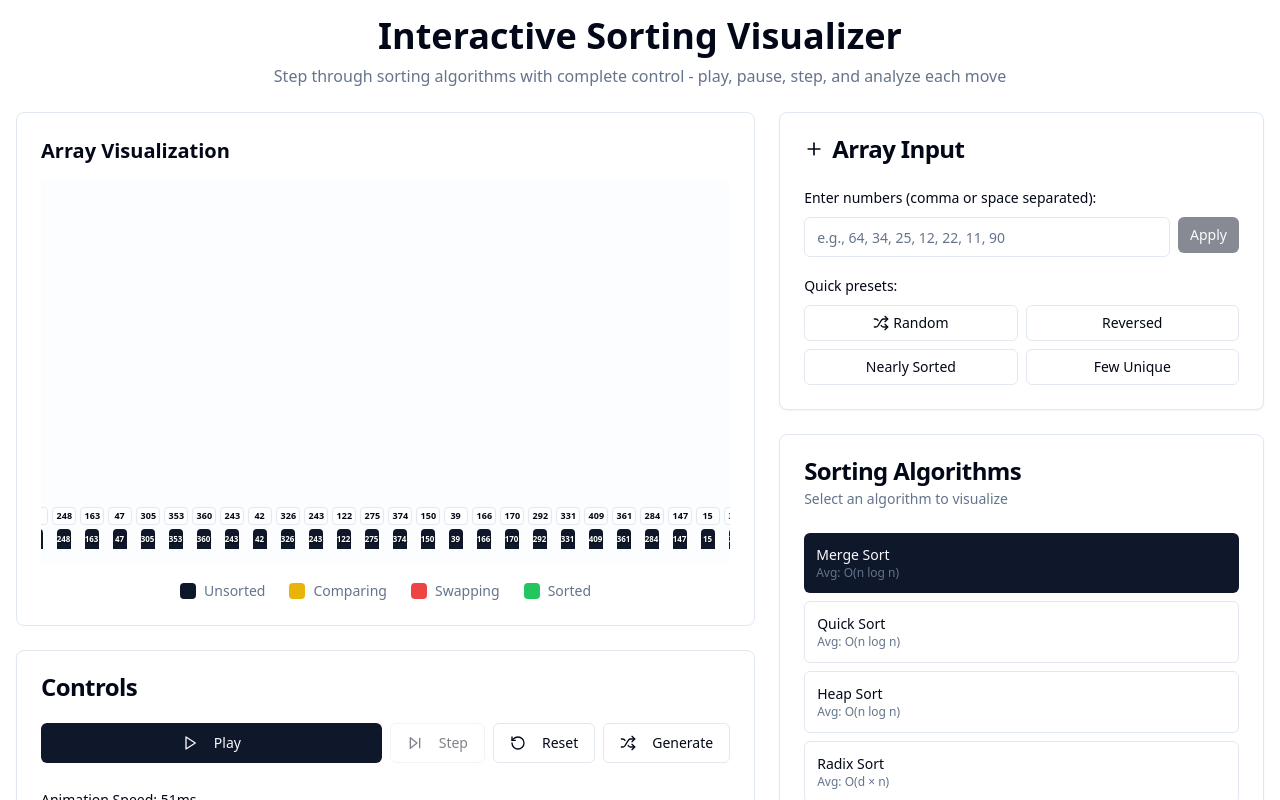
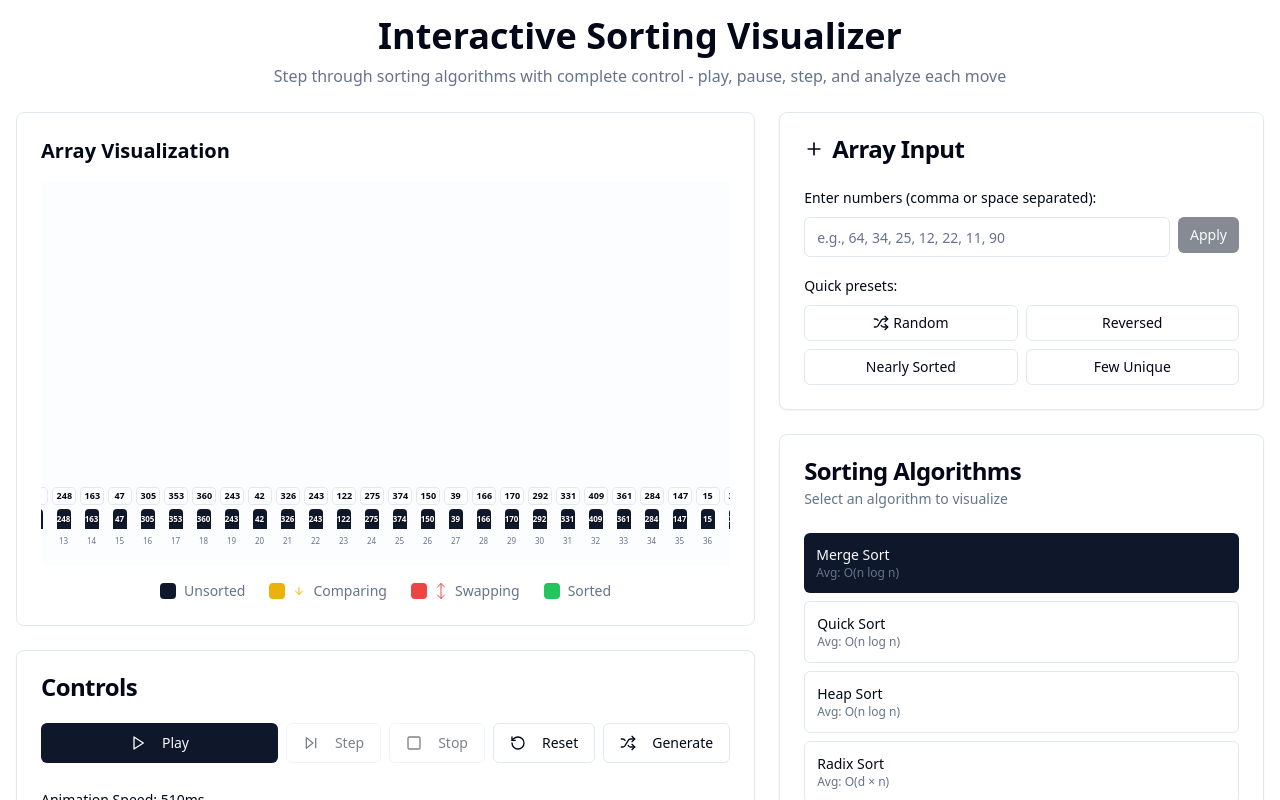
Before and after one commit to SaiSathwikAnchuri/Sorting-Visualizer, a React (Vite) app: page / in a window 1280 px wide. Both pictures are taken after a click on the button "Generate". Shown: the top 800 px of the page. Built offline with nearby package versions, Linux system fonts and the light colour scheme.

Commit message:
Enhance animation and visualization
Reduce animation speed, add stop button, and use arrow marks for better visualization.

```diff
--- a/src/components/ArrayVisualizer.tsx
+++ b/src/components/ArrayVisualizer.tsx
@@ -1,5 +1,6 @@
 
 import React from 'react';
+import { ArrowUp, ArrowDown } from 'lucide-react';
 
 interface ArrayVisualizerProps {
   array: number[];
@@ -47,6 +48,9 @@ export const ArrayVisualizer: React.FC<ArrayVisualizerProps> = ({
   const getBarHeight = (value: number) => Math.max((value / maxValue) * 100, 5);
   const getBarWidth = () => Math.max(Math.min(800 / array.length - 2, 60), 8);
 
+  const isComparing = (index: number) => comparing && comparing.includes(index);
+  const isSwapping = (index: number) => swapping && swapping.includes(index);
+
   return (
     <div className="bg-card rounded-lg p-6 border">
       <h2 className="text-xl font-semibold mb-4 text-foreground">Array Visualization</h2>
@@ -59,9 +63,28 @@ export const ArrayVisualizer: React.FC<ArrayVisualizerProps> = ({
 
           return (
             <div key={index} className="relative flex flex-col items-center min-w-0 shrink-0" role="listitem">
+              {/* Arrow indicators for comparing/swapping */}
+              {(isComparing(index) || isSwapping(index)) && (
+                <div className="mb-2 flex flex-col items-center">
+                  {isSwapping(index) ? (
+                    <div className="flex flex-col items-center text-red-500 animate-bounce">
+                      <ArrowUp className="w-4 h-4" />
+                      <ArrowDown className="w-4 h-4 -mt-2" />
+                    </div>
+                  ) : (
+                    <ArrowDown className="w-4 h-4 text-yellow-500 animate-pulse" />
+                  )}
+                </div>
+              )}
+
               {/* Value label on top */}
               <div
-                className="text-xs font-bold text-foreground mb-1 text-center bg-background/80 px-1 rounded border"
+                className={`text-xs font-bold text-foreground mb-1 text-center px-1 rounded border transition-all duration-150 ${
+                  isComparing(index) ? 'bg-yellow-100 border-yellow-400' :
+                  isSwapping(index) ? 'bg-red-100 border-red-400' :
+                  sorted.includes(index) ? 'bg-green-100 border-green-400' :
+                  'bg-background/80'
+                }`}
                 style={{
                   width: `${Math.max(barWidth, 24)}px`,
                   fontSize: barWidth < 20 ? '9px' : barWidth < 30 ? '10px' : '12px'
@@ -73,7 +96,9 @@ export const ArrayVisualizer: React.FC<ArrayVisualizerProps> = ({
 
               {/* Bar */}
               <div
-                className={`transition-all duration-150 rounded-t ${barColor} flex items-end justify-center relative`}
+                className={`transition-all duration-150 rounded-t ${barColor} flex items-end justify-center relative ${
+                  isSwapping(index) ? 'animate-pulse' : ''
+                }`}
                 style={{
                   height: `${barHeight}%`,
                   width: `${barWidth}px`,
@@ -93,6 +118,14 @@ export const ArrayVisualizer: React.FC<ArrayVisualizerProps> = ({
                   {value}
                 </div>
               </div>
+
+              {/* Index label at bottom */}
+              <div
+                className="text-xs text-muted-foreground mt-1"
+                style={{ fontSize: barWidth < 20 ? '8px' : '10px' }}
+              >
+                {index}
+              </div>
             </div>
           );
         })}
@@ -105,10 +138,15 @@ export const ArrayVisualizer: React.FC<ArrayVisualizerProps> = ({
         </div>
         <div className="flex items-center gap-2">
           <div className={`w-4 h-4 ${barColors.comparing} rounded`}></div>
+          <ArrowDown className="w-3 h-3 text-yellow-500" />
           <span className="text-muted-foreground">Comparing</span>
         </div>
         <div className="flex items-center gap-2">
           <div className={`w-4 h-4 ${barColors.swapping} rounded`}></div>
+          <div className="flex flex-col">
+            <ArrowUp className="w-3 h-3 text-red-500" />
+            <ArrowDown className="w-3 h-3 text-red-500 -mt-1" />
+          </div>
           <span className="text-muted-foreground">Swapping</span>
         </div>
         <div className="flex items-center gap-2">
--- a/src/components/ControlPanel.tsx
+++ b/src/components/ControlPanel.tsx
@@ -4,7 +4,7 @@ import { Button } from '@/components/ui/button';
 import { Card, CardContent, CardHeader, CardTitle } from '@/components/ui/card';
 import { Slider } from '@/components/ui/slider';
 import { Label } from '@/components/ui/label';
-import { Play, Pause, SkipForward, RotateCcw, Shuffle } from 'lucide-react';
+import { Play, Pause, SkipForward, RotateCcw, Shuffle, Square } from 'lucide-react';
 
 interface ControlPanelProps {
   isPlaying: boolean;
@@ -18,6 +18,7 @@ interface ControlPanelProps {
   onPause: () => void;
   onStep: () => void;
   onReset: () => void;
+  onStop: () => void;
   onSpeedChange: (speed: number) => void;
   onArraySizeChange: (size: number) => void;
   onGenerateArray: () => void;
@@ -35,6 +36,7 @@ export const ControlPanel: React.FC<ControlPanelProps> = ({
   onPause,
   onStep,
   onReset,
+  onStop,
   onSpeedChange,
   onArraySizeChange,
   onGenerateArray
@@ -84,6 +86,15 @@ export const ControlPanel: React.FC<ControlPanelProps> = ({
           </Button>
 
           <Button
+            onClick={onStop}
+            disabled={!isPlaying && !isPaused && currentStep === 0}
+            variant="outline"
+          >
+            <Square className="w-4 h-4 mr-2" />
+            Stop
+          </Button>
+
+          <Button
             onClick={onReset}
             disabled={isPlaying}
             variant="outline"
@@ -119,12 +130,12 @@ export const ControlPanel: React.FC<ControlPanelProps> = ({
 
         {/* Speed Control */}
         <div className="space-y-2">
-          <Label className="text-sm">Animation Speed: {101 - speed}ms</Label>
+          <Label className="text-sm">Animation Speed: {(101 - speed) * 10}ms</Label>
           <Slider
             value={[speed]}
             onValueChange={handleSpeedChange}
             min={1}
-            max={100}
+            max={90}
             step={1}
             disabled={isPlaying}
           />
--- a/src/pages/Index.tsx
+++ b/src/pages/Index.tsx
@@ -1,5 +1,4 @@
-
-import { useState, useEffect, useCallback } from 'react';
+import { useState, useEffect, useCallback, useRef } from 'react';
 import { ArrayVisualizer } from '@/components/ArrayVisualizer';
 import { ControlPanel } from '@/components/ControlPanel';
 import { AlgorithmPanel } from '@/components/AlgorithmPanel';
@@ -40,6 +39,8 @@ const Index = () => {
     sorted: []
   });
 
+  const animationRef = useRef<NodeJS.Timeout | null>(null);
+
   const { generateSteps, resetArray } = useSortingAlgorithms();
 
   const generateRandomArray = useCallback(() => {
@@ -60,11 +61,6 @@ const Index = () => {
     }));
     setCurrentStepData({ array: newArray, sorted: [] });
   }, [arraySize]);
-
-  // Don't generate array automatically on mount - let user input their own
-  // useEffect(() => {
-  //   generateRandomArray();
-  // }, [generateRandomArray]);
 
   const handlePlay = async () => {
     if (sortingState.isPlaying || array.length === 0) return;
@@ -98,7 +94,9 @@ const Index = () => {
         timeElapsed: Date.now() - startTime
       }));
 
-      await new Promise(resolve => setTimeout(resolve, speed));
+      await new Promise(resolve => {
+        animationRef.current = setTimeout(resolve, 101 - speed);
+      });
     }
 
     setSortingState(prev => ({
@@ -110,7 +108,25 @@ const Index = () => {
   };
 
   const handlePause = () => {
+    if (animationRef.current) {
+      clearTimeout(animationRef.current);
+    }
     setSortingState(prev => ({ ...prev, isPaused: true, isPlaying: false }));
+  };
+
+  const handleStop = () => {
+    if (animationRef.current) {
+      clearTimeout(animationRef.current);
+    }
+    setSortingState(prev => ({
+      ...prev,
+      isPlaying: false,
+      isPaused: false,
+      currentStep: 0
+    }));
+    setArray([...originalArray]);
+    setCurrentStepData({ array: originalArray, sorted: [] });
+    setStats({ comparisons: 0, swaps: 0, timeElapsed: 0, isComplete: false });
   };
 
   const handleStep = () => {
@@ -205,6 +221,7 @@ const Index = () => {
               onPause={handlePause}
               onStep={handleStep}
               onReset={handleReset}
+              onStop={handleStop}
               onSpeedChange={handleSpeedChange}
               onArraySizeChange={handleArraySizeChange}
               onGenerateArray={handleGenerateArray}
```
